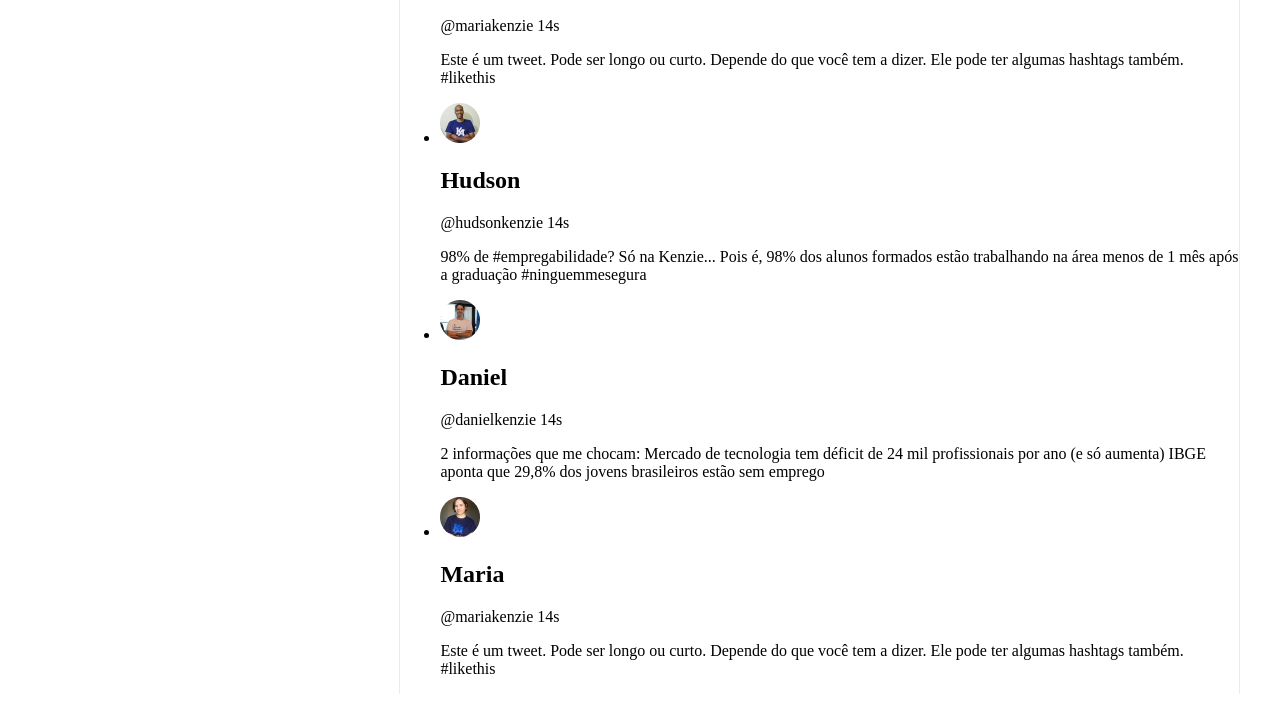
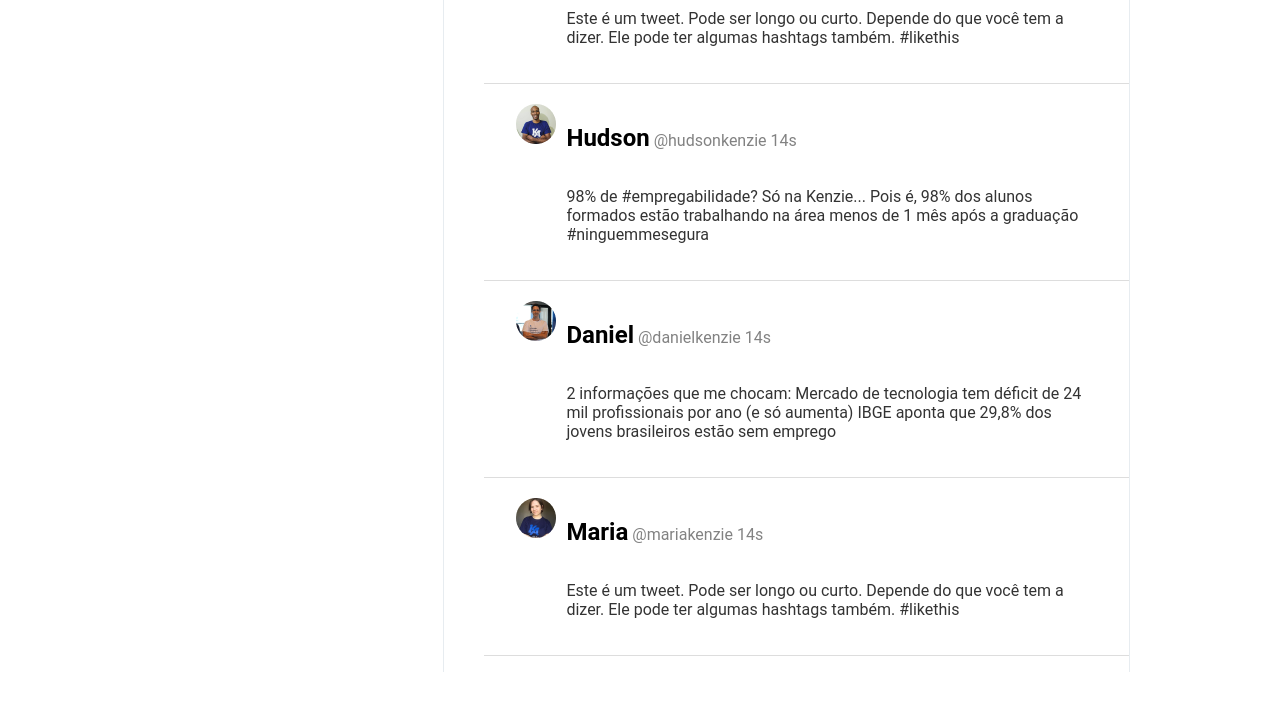
Before and after one commit to BrunnaDSousa/clone-do-twitter, a plain HTML site: page index.html in a window 1280 px wide. Shown: the part 515-1217 px from the top of the page. After the commit the page ends 1195 px from the top, so only its background shows below. Drawn offline with Linux system fonts and the light colour scheme.

Commit message:
Add files via upload
atualização da parte dos "tweet"

```diff
--- a/assets/css/style.css
+++ b/assets/css/style.css
@@ -1,8 +1,10 @@
-body{}
+body{
+    font-family: 'Roboto', sans-serif;
+}
 
 .container{
     width: 100%;
-    max-width: 1200px;
+    max-width: 980px;
     margin: 0 auto; /*tecnica pra alinhar no centro*/
 
     display: flex;
@@ -73,10 +75,26 @@ body{}
 
 .conteudoPrincipa_feed{}
 .conteudoPrincipal_listaTweets{}
-.conteudoPrincipal_tweet {}
+.conteudoPrincipal_tweet {
+    padding: 20px 32px;
+    display: flex;
+    align-items: flex-start; /*alinhamento vertical*/
+    border-bottom: 1px solid #ddd;
+}
+
 
 .tweet_fotoPerfil{}
-.tweet_conteudo{}
-.tweet_conteudo h2{}
-.tweet_conteudo span{}
-.tweet_conteudo p{}
+.tweet_conteudo{
+    margin-left: 10px;
+}
+.tweet_conteudo h2{
+    display: inline-block;
+}
+.tweet_conteudo spam{
+    display: inline-block;
+    color: #828282;
+}
+.tweet_conteudo p{
+    margin-top: 15px;
+    color: #333333;
+}
```
